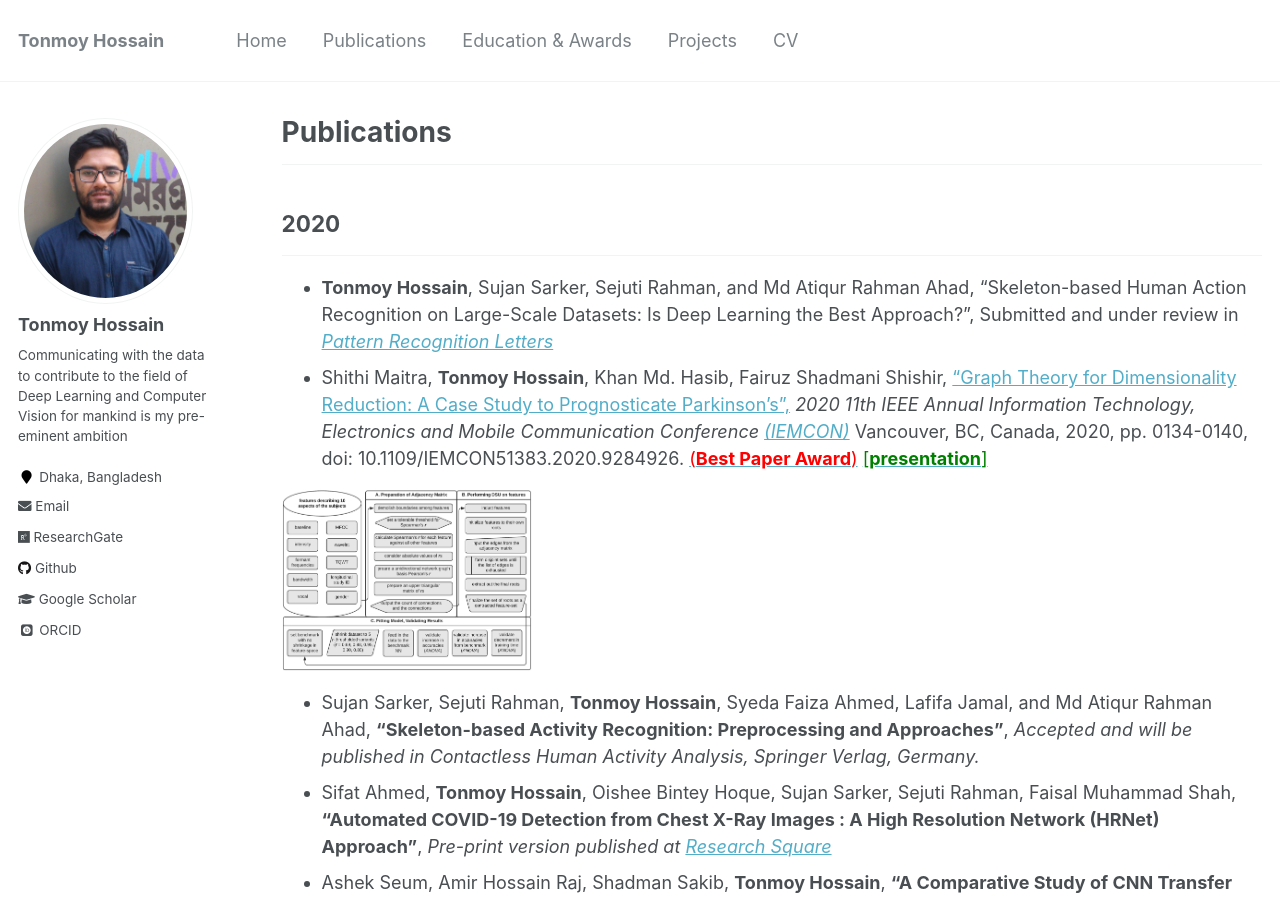
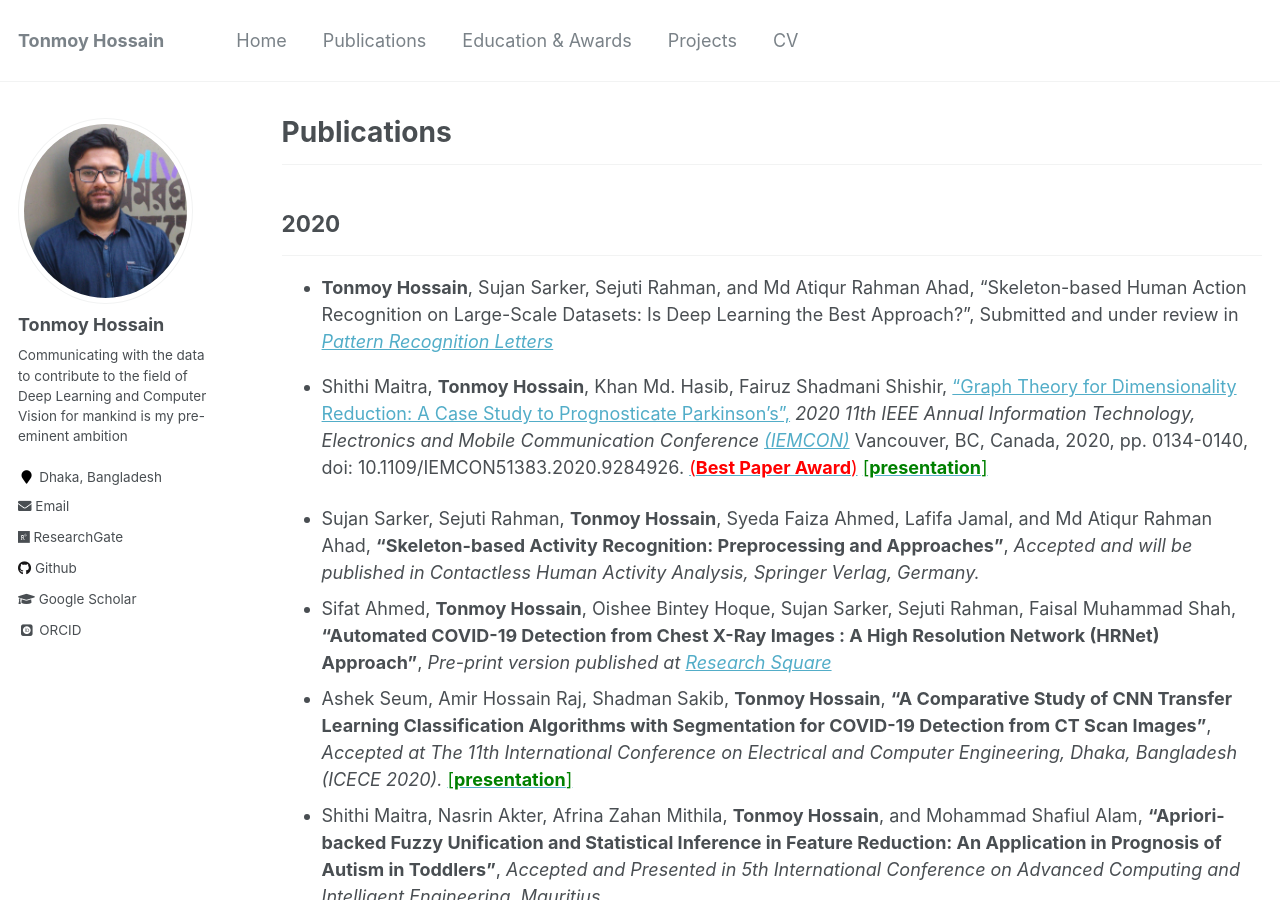
Before and after one commit to shaeekh/shaeekh.github.io, a Jekyll site: the page built from _pages/publications.md, in a window 1280 px wide and 900 px high. Built offline with Jekyll 4.4.1, drawn with Linux system fonts in a browser that asks for light colours; some web fonts are replaced.

Commit message:
Update publications.md

```diff
--- a/_pages/publications.md
+++ b/_pages/publications.md
@@ -12,8 +12,6 @@ author_profile: true
 -----------
 * **Tonmoy Hossain**, Sujan Sarker, Sejuti Rahman, and Md Atiqur Rahman Ahad, “Skeleton-based Human Action Recognition on Large-Scale Datasets: Is Deep Learning the Best Approach?”, Submitted and under review in <i>[Pattern Recognition Letters](https://www.journals.elsevier.com/pattern-recognition-letters/call-for-papers/advances-in-human-action-activity-and-gesture-recognition)</i>
 *  Shithi Maitra, **Tonmoy Hossain**, Khan Md. Hasib, Fairuz Shadmani Shishir, ["Graph Theory for Dimensionality Reduction: A Case Study to Prognosticate Parkinson’s",](https://ieeexplore.ieee.org/abstract/document/9284926) <i>2020 11th IEEE Annual Information Technology, Electronics and Mobile Communication Conference [(IEMCON)](https://ieee-iemcon.org/)</i> Vancouver, BC, Canada, 2020, pp. 0134-0140, doi: 10.1109/IEMCON51383.2020.9284926. [<span style ="color:Red">(**Best Paper Award**)</span>](https://tonmoy-hossain.github.io/files/Best_Paper_Award.png) [<span style ="color:Green">[**presentation**]</span>](https://tonmoy-hossain.github.io/files/IEMCON2020(Graph).pdf)
-<div style="text-align: left, margin-left: 100px"><img src="https://tonmoy-hossain.github.io/files/Images/IEMCON2020/model.png" width="250" /></div>
-
 
 *  Sujan Sarker, Sejuti Rahman, **Tonmoy Hossain**, Syeda Faiza Ahmed, Lafifa Jamal, and Md Atiqur Rahman Ahad, **"Skeleton-based Activity Recognition: Preprocessing and Approaches"**, <i>Accepted and will be published in Contactless Human Activity Analysis, Springer Verlag, Germany.</i>
 *  Sifat Ahmed, **Tonmoy Hossain**, Oishee Bintey Hoque, Sujan Sarker, Sejuti Rahman, Faisal Muhammad Shah, **"Automated COVID-19 Detection from Chest X-Ray Images : A High Resolution Network (HRNet) Approach"**, <i>Pre-print version published at [Research Square](https://www.researchsquare.com/article/rs-56285/v1)</i>
```
